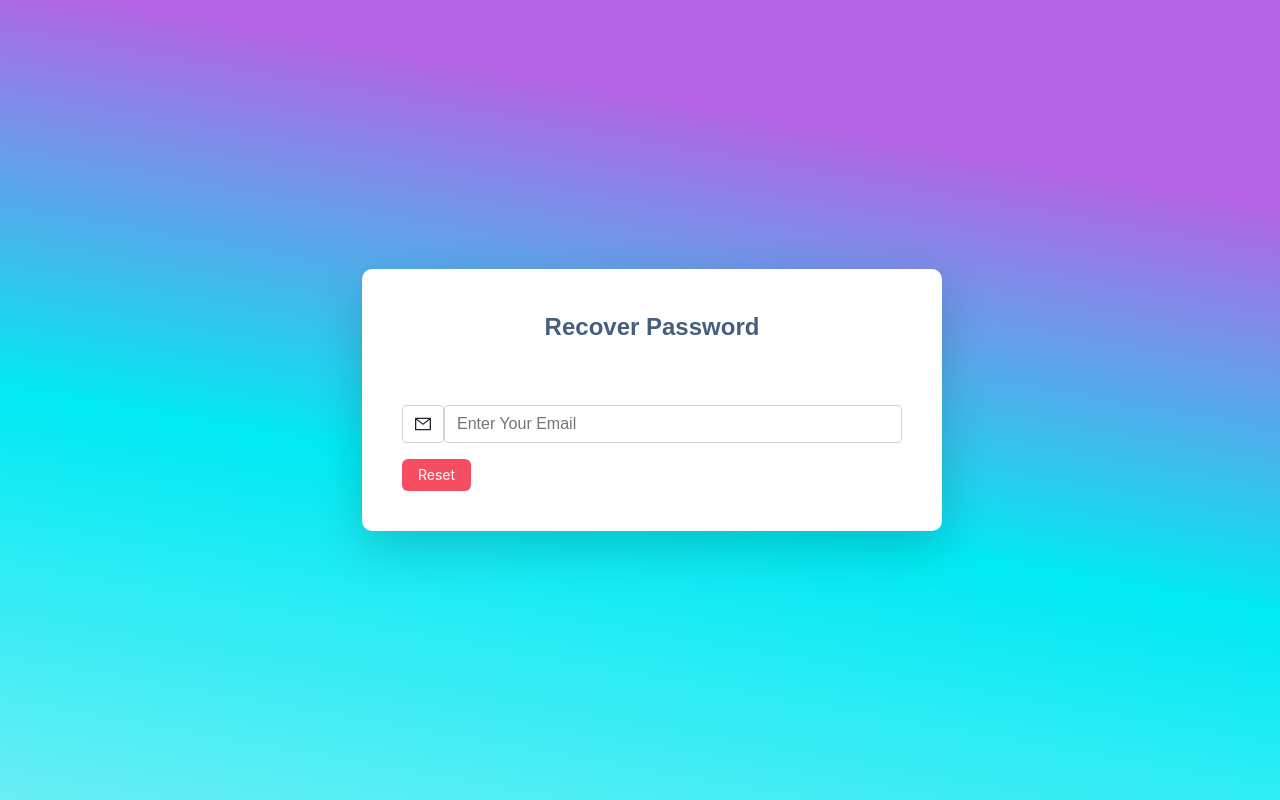
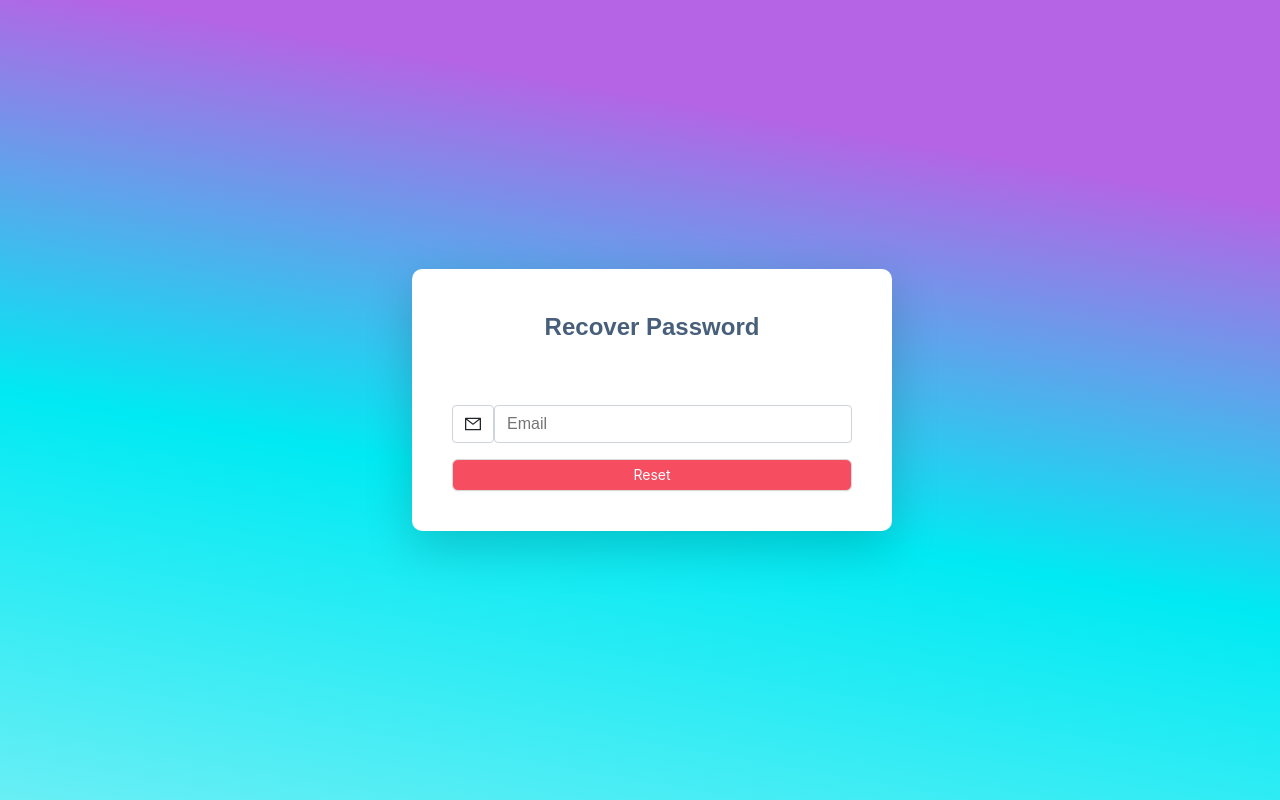
Before and after one commit to ravitejap-am/yaswanth, a React (Create React App) app: page /recoverypassword in a window 1280 px wide. Shown: the top 800 px of the page. Built offline with nearby package versions, Linux system fonts and the light colour scheme.

Commit message:
added custom component in component

```diff
--- a/public/index.html
+++ b/public/index.html
@@ -24,7 +24,7 @@
       work correctly both with client-side routing and a non-root public URL.
       Learn how to configure a non-root public URL by running `npm run build`.
     -->
-    <title>React App</title>
+    <title>AM-Chat</title>
   </head>
   <body>
     <noscript>You need to enable JavaScript to run this app.</noscript>
--- a/src/App.js
+++ b/src/App.js
@@ -65,7 +65,7 @@ function App() {
       />
       <Route
         path="/signin"
-        element={<SignUp />}
+        element={<SignIn />}
         errorElement={<LoginPageError />}
       />
     </Routes>
--- a/src/components/common/buttons/GeneralButton.jsx
+++ b/src/components/common/buttons/GeneralButton.jsx
@@ -1,4 +1,3 @@
-
 import { Button } from "antd";
 const GeneralButton = ({
   name,
@@ -10,7 +9,7 @@ const GeneralButton = ({
   height,
   buttonHandler,
   isCallbackData,
-
+  boxShadow,
 }) => {
   console.log(buttonProps);
   return (
@@ -30,6 +29,7 @@ const GeneralButton = ({
         backgroundColor: backgroundColor,
         width: width,
         height: height,
+        boxShadow: boxShadow,
       }}
     >
       {name}
--- a/src/components/common/forms/GeneralForm.jsx
+++ b/src/components/common/forms/GeneralForm.jsx
@@ -143,6 +143,9 @@ const GeneralForm = (props) => {
               color={submitButtonProperty.color}
               backgroundColor={submitButtonProperty.backgroundColor}
               buttonHandler={submitHandler}
+              width={submitButtonProperty.width}
+              height={submitButtonProperty.height}
+              boxShadow={submitButtonProperty.boxShadow}
             />
           )}
           {isCancel && (
--- a/src/pages/errorHandler/InternalServerError/Page505.jsx
+++ b/src/pages/errorHandler/InternalServerError/Page505.jsx
@@ -8,7 +8,7 @@ function Page505() {
     <div className={Style.page505}>
       <div className={Style.container}>
         <div>
-          <img src={Image505} alt="" />
+          <img className={Style.image} src={Image505} alt="" />
         </div>
         <div>
           <h1>Uh-Ah</h1>
--- a/src/pages/errorHandler/InternalServerError/page505.module.css
+++ b/src/pages/errorHandler/InternalServerError/page505.module.css
@@ -16,3 +16,7 @@
 
   background-repeat: no-repeat;
 }
+.image{
+  width: 200px;
+  height: 200px;
+}
--- a/src/pages/errorHandler/PageNotFind/pageNotFound.module.css
+++ b/src/pages/errorHandler/PageNotFind/pageNotFound.module.css
@@ -17,3 +17,7 @@
   background-repeat: no-repeat;
   /* background-color: ; */
 }
+.image{
+  width: 200px;
+  height: 200px;
+}
--- a/src/pages/home/Header/header.module.css
+++ b/src/pages/home/Header/header.module.css
@@ -66,7 +66,7 @@
   display: flex;
   justify-content: space-between;
   margin-left: 50px;
-  width: 330px;
+  width: 200px;
 }
 .appLogo {
   margin-left: 50px;
--- a/src/pages/recoveryPassword/RecoveryPasswor.jsx
+++ b/src/pages/recoveryPassword/RecoveryPasswor.jsx
@@ -1,10 +1,81 @@
-import React from "react";
+import React, { useState } from "react";
 import "./recoverpassword.module1.css";
+import { Form } from "antd";
 import UserOutlined from "@ant-design/icons";
 import { MailOutlined } from "@ant-design/icons";
+import GeneralForm from "../../components/common/forms/GeneralForm";
+
 import GeneralButton from "../../components/common/buttons/GeneralButton";
 
 const RecoveryPasswor = () => {
+  const [form] = Form.useForm();
+  const [filesystem, setFileSysytem] = useState([]);
+  const validatePassword = (_, value) => {
+    if (value && value.length < 8) {
+      return Promise.reject("Password must be at least 8 characters");
+    } else {
+      return Promise.resolve();
+    }
+  };
+  const validateEmail = (_, value) => {
+    console.log(value);
+    let isValid = value;
+    console.log(value);
+    console.log(isValid);
+    const emailRegex = /^[^\s@]+@[^\s@]+\.[^\s@]+$/;
+    console.log(emailRegex.test(isValid));
+    console.log(!!isValid);
+    if (isValid && emailRegex.test(isValid)) {
+      return Promise.resolve();
+    }
+    return Promise.reject("Please enter a valid email address!");
+  };
+  const submitHandler = (values) => {
+    console.log("submitting....");
+    console.log(values);
+  };
+  const cancelHandler = (errorInfo) => {
+    console.log("Canceling....");
+    console.log(errorInfo);
+  };
+  // const validateConfirmPassword=()=>{
+
+  // }
+  const formElements = [
+    {
+      label: "Email",
+      type: "email",
+      name: "email",
+      iconClass: <MailOutlined />,
+      rules: [
+        { required: true, message: "Please input your Enter your email" },
+        { type: "name", message: "Invalid Email" },
+      ],
+    },
+  ];
+  const submitButtonProperty = {
+    name: "Reset",
+    color: "white",
+    backgroundColor: "#f64e60",
+    type: "primary",
+    width: "400px",
+  };
+  const feedingVariable = {
+    isCancel: false,
+    cancelHandler: cancelHandler,
+    isSubmit: true,
+    submitHandler: submitHandler,
+    submitButtonProperty: submitButtonProperty,
+    // cancelButtonProperty: cancelButtonProperty,
+    formElements: formElements,
+    formType: "normal",
+    forgorPasswordHandler: () => {
+      console.log("forgot Password....");
+    },
+    validateEmail: validateEmail,
+    setFileSysytem: setFileSysytem,
+  };
+
   return (
     <div className="main">
       <div className="container">
@@ -17,34 +88,7 @@ const RecoveryPasswor = () => {
                   <h2>Recover Password</h2>
                 </div>
                 <div className="form-content">
-                  <form method="post" className="formRecoveryPass">
-                    <div className="group-form">
-                      <div className="input-group">
-                        <span className="input-group-text">
-                          <MailOutlined />
-                        </span>
-                        <input
-                          type="email"
-                          className="form-control"
-                          placeholder="Enter Your Email"
-                        />
-                      </div>
-                    </div>
-
-                    <div className="row">
-                      <div className="col"></div>
-                      <div className="button">
-                        {/* <button className="btn-3"> Reset</button> */}
-                        <GeneralButton
-                          name={"Reset"}
-                          type={"submit"}
-                          backgroundColor={"#f64e60"}
-                          color={"#fff"}
-                        />
-                      </div>
-                      <div className="alreadySignIn"></div>
-                    </div>
-                  </form>
+                  <GeneralForm {...feedingVariable} />
                 </div>
               </div>
             </div>
--- a/src/pages/registerUser/RegisterUser.jsx
+++ b/src/pages/registerUser/RegisterUser.jsx
@@ -2,21 +2,13 @@ import React, { useState } from "react";
 import "./registerUser.module2.css";
 import { UserOutlined } from "@ant-design/icons";
 import { MailOutlined } from "@ant-design/icons";
-import { LockOutlined } from "@ant-design/icons";
-import { Layout, Form } from "antd";
+import { Form } from "antd";
+import NotifyMessage from "../../components/common/toastMessages/NotifyMessage";
 
-import { FontAwesomeIcon } from "@fortawesome/react-fontawesome";
-import {
-  faYoutube,
-  faFacebook,
-  faTwitter,
-  faInstagram,
-} from "@fortawesome/free-brands-svg-icons";
 import GeneralForm from "../../components/common/forms/GeneralForm";
-// import {  Form } from 'antd';
-
 
 const RegisterUser = () => {
+  const [signupMessage,setSignupMessage]=useState("")
   const [form] = Form.useForm();
   const [filesystem, setFileSysytem] = useState([]);
   const validatePassword = (_, value) => {
@@ -42,6 +34,8 @@ const RegisterUser = () => {
   const submitHandler = (values) => {
     console.log("submitting....");
     console.log(values);
+    setSignupMessage("you succefully signUp")
+
   };
   const cancelHandler = (errorInfo) => {
     console.log("Canceling....");
@@ -90,21 +84,13 @@ const RegisterUser = () => {
         // { validator: validateConfirmPassword },
       ],
     },
-    // {
-    //   label: "Remember me",
-    //   type: "checkbox",
-    //   name: "checkbox",
-    //   rules: [
-    //     { required: true, message: "Please check" },
-    //     // { validator: validatePassword },
-    //   ],
-    // },
   ];
   const submitButtonProperty = {
     name: "Sign Up",
     color: "white",
-    backgroundColor: "black",
+    backgroundColor: "#f64e60",
     type: "primary",
+    width: "100px",
   };
   const feedingVariable = {
     isCancel: false,
@@ -121,12 +107,7 @@ const RegisterUser = () => {
     validateEmail: validateEmail,
     setFileSysytem: setFileSysytem,
   };
-  // const cancelButtonProperty = {
-  //   name: "Cancel",
-  //   color: "black",
-  //   backgroundColor: "white",
-  //   type: "default",
-  // };
+
   return (
     <div className="main">
       <div className="container">
@@ -140,141 +121,22 @@ const RegisterUser = () => {
                   <p>Register a new membership</p>
                 </div>
                 <div className="form-content">
-                  {/* <form method="post" className="formRegisterUser">
-                    <div className="group-form">
-                      <div className="input-group">
-                        <span className="input-group-text">
-                          <UserOutlined />
-                        </span>
-                        <input
-                          type="text"
-                          className="form-control"
-                          placeholder="Full Name"
-                        />
-                      </div>
-                    </div>
-                    <div className="group-form">
-                      <div className="input-group">
-                        <span className="input-group-text">
-                          <i>
-                            <MailOutlined />
-                          </i>
-                        </span>
-                        <input
-                          type="email"
-                          className="form-control"
-                          placeholder="Email"
-                        />
-                      </div>
-                    </div>
-                    <div className="group-form">
-                      <div className="input-group">
-                        <span className="input-group-text">
-                          <i>
-                            <LockOutlined />
-                          </i>
-                        </span>
-                        <input
-                          type="password"
-                          className="form-control"
-                          placeholder="Password"
-                        />
-                      </div>
-                    </div>
-                    <div className="group-form">
-                      <div className="input-group">
-                        <span className="input-group-text">
-                          <i>
-                            <LockOutlined />
-                          </i>
-                        </span>
-                        <input
-                          type="password"
-                          className="form-control"
-                          placeholder="Retype Password"
-                        />
-                      </div>
-                    </div>
-                    <div className="row">
-                      <div className="col">
-                        <div className="checkbox">
-                          <input type="checkbox" id="checkbox_id" />
-                          <label for="basic_checkbox">
-                            I agree to the
-                            <a href="#" className="text-warning">
-                              <b>Terms</b>
-                            </a>
-                          </label>
-                        </div>
-                      </div>
-                      <div className="button">
-                        <button className="btn2"> Sign Up</button>
-                      </div>
-                      <div className="alreadySignIn">
-                        <p>
-                          Already have an account?{" "}
-                          <a href="" className="danger-text">
-                            Sign Up
-                          </a>
-                        </p>
-                      </div>
-                    </div>
-                  </form> */}
-                  <GeneralForm
-                    // formElements={formElements}
-                    // onSuccesHandler={handleSignUp}
-                    // submitButton={submitButtonProperty}
-                    // cancelButton={cancelButtonProperty}
-                    // formType="signin"
-                    // forgorPasswordHandler={() => {
-                    //   alert('hi');
-                    // }}
-                    {...feedingVariable}
-                  />
+                  <GeneralForm {...feedingVariable} />
                   <div className="alreadySignIn">
                     <p>
                       Already have an account?{" "}
                       <a href="" className="danger-text">
-                        Sign Up
+                        Sign In
                       </a>
                     </p>
                   </div>
                 </div>
               </div>
-              {/* <div>
-                <p className="social-heading">-Register With-</p>
-                <div className="social-media">
-                  <p className="social-container">
-                    <a
-                      href="https://www.youtube.com/c/jamesqquick"
-                      className="youtube social"
-                    >
-                      <FontAwesomeIcon icon={faYoutube} size="3x" color="red" />
-                    </a>
-
-                    <a
-                      href="http://www.instagram.com/larnbuildteach"
-                      className="instagram social"
-                    >
-                      <FontAwesomeIcon
-                        icon={faInstagram}
-                        size="3x"
-                        color="black"
-                      />
-                    </a>
-                    <a
-                      href="https://wwww.twitter.com"
-                      className="twitter social"
-                    >
-                      <FontAwesomeIcon icon={faTwitter} size="3x" />
-                    </a>
-                  </p>
-                </div>
-              </div> */}
             </div>
           </div>
         </div>
       </div>
+      {signupMessage?<NotifyMessage message={signupMessage}/>:null}
     </div>
   );
 };
--- a/src/pages/signIn/SignIN.jsx
+++ b/src/pages/signIn/SignIN.jsx
@@ -1,23 +1,12 @@
-import React from "react";
-import Style from "./signin.module.css";
+import React, { useState } from "react";
+import { Form } from "antd";
+
 import { UserOutlined } from "@ant-design/icons";
-import { LockOutlined } from "@ant-design/icons";
-import { LockFilled } from "@ant-design/icons";
-
-import { FontAwesomeIcon } from "@fortawesome/react-fontawesome";
-import {
-  faYoutube,
-  faFacebook,
-  faTwitter,
-  faInstagram,
-} from "@fortawesome/free-brands-svg-icons";
-import GeneralButton from "../../components/common/buttons/GeneralButton";
 import GeneralForm from "../../components/common/forms/GeneralForm";
 
 const SignIn = () => {
-  const handleSignUp = (formData) => {
-    console.log("Signing up with:", formData);
-  };
+  const [form] = Form.useForm();
+  const [filesystem, setFileSysytem] = useState([]);
   const validatePassword = (_, value) => {
     if (value && value.length < 8) {
       return Promise.reject("Password must be at least 8 characters");
@@ -25,19 +14,34 @@ const SignIn = () => {
       return Promise.resolve();
     }
   };
-  const validateConfirmPassword = (_, value, { getFieldValue }, values) => {
-    console.log(values);
-    if (value && value !== getFieldValue("password")) {
-      return Promise.reject("Passwords do not match");
-    } else {
+  const validateEmail = (_, value) => {
+    console.log(value);
+    let isValid = value;
+    console.log(value);
+    console.log(isValid);
+    const emailRegex = /^[^\s@]+@[^\s@]+\.[^\s@]+$/;
+    console.log(emailRegex.test(isValid));
+    console.log(!!isValid);
+    if (isValid && emailRegex.test(isValid)) {
       return Promise.resolve();
     }
+    return Promise.reject("Please enter a valid email address!");
   };
+  const submitHandler = (values) => {
+    console.log("submitting....");
+    console.log(values);
+  };
+  const cancelHandler = (errorInfo) => {
+    console.log("Canceling....");
+    console.log(errorInfo);
+  };
+
   const formElements = [
     {
       label: "User Name",
       type: "text",
       name: "name",
+      iconClass: <UserOutlined />,
       rules: [
         { required: true, message: "Please input your User Name" },
         { type: "name", message: "Invalid user Name" },
@@ -52,23 +56,29 @@ const SignIn = () => {
         { validator: validatePassword },
       ],
     },
-    {
-      label: "Remember me",
-      type: "checkbox",
-      name: "checkbox",
-      rules: [
-        { required: true, message: "Please check" },
-        // { validator: validatePassword },
-      ],
-    },
   ];
   const submitButtonProperty = {
     name: "Sign In",
     color: "white",
-    backgroundColor: "black",
+    backgroundColor: "#f64e60",
     type: "primary",
+    width: "400px",
   };
-
+  const feedingVariable = {
+    isCancel: false,
+    cancelHandler: cancelHandler,
+    isSubmit: true,
+    submitHandler: submitHandler,
+    submitButtonProperty: submitButtonProperty,
+    // cancelButtonProperty: cancelButtonProperty,
+    formElements: formElements,
+    formType: "normal",
+    forgorPasswordHandler: () => {
+      console.log("forgot Password....");
+    },
+    validateEmail: validateEmail,
+    setFileSysytem: setFileSysytem,
+  };
   return (
     <div className="main">
       <div className="container">
@@ -152,14 +162,15 @@ const SignIn = () => {
                     </div>
                   </form>  */}
                   <GeneralForm
-                    formElements={formElements}
-                    onSuccesHandler={handleSignUp}
-                    submitButton={submitButtonProperty}
+                    // formElements={formElements}
+                    // onSuccesHandler={handleSignUp}
+                    // submitButton={submitButtonProperty}
                     // cancelButton={cancelButtonProperty}
-                    formType="signin"
+                    // formType="signin"
                     // forgorPasswordHandler={() => {
                     //   alert('hi');
                     // }}
+                    {...feedingVariable}
                   />
                   <div className="alreadySignIn">
                     <p>
```
Also changed, not shown: src/pages/errorHandler/PageNotFind/PageNotFound.jsx (+7 -12 lines).
